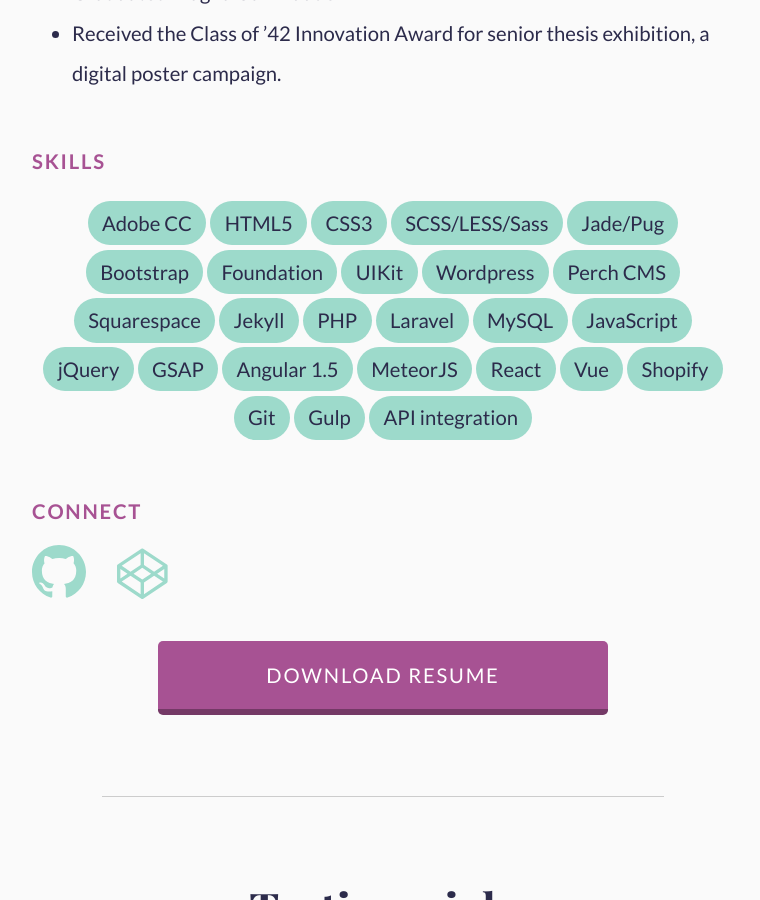
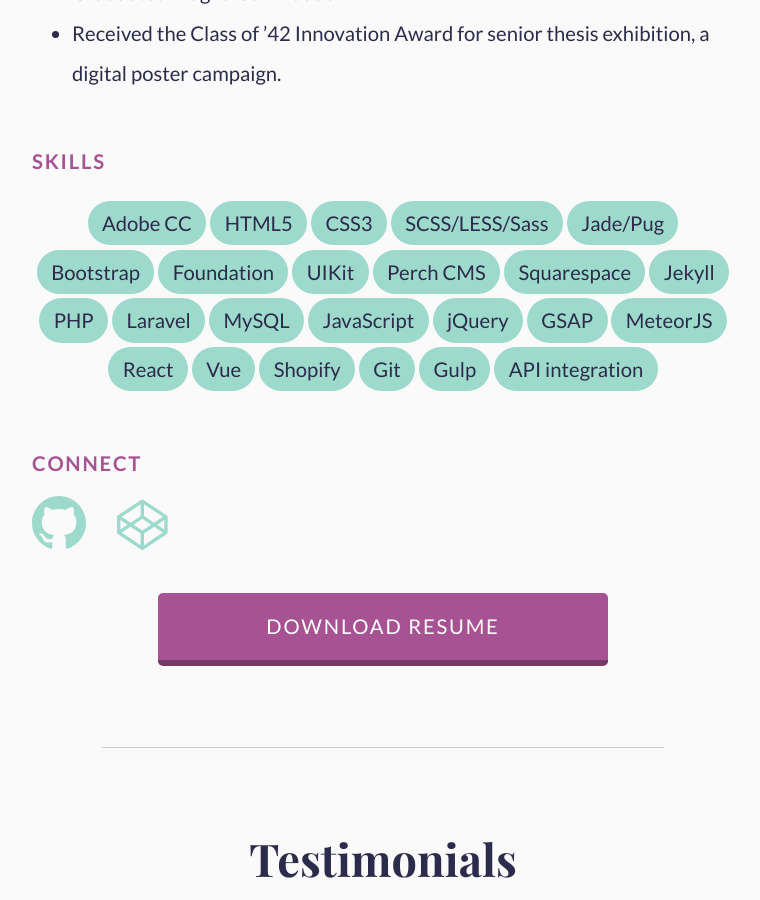
Before and after one commit to nchan0154/nicchan.me-legacy, a Jekyll site: the page built from about.html, in a window 1280 px wide and 900 px high, scrolled down 2009 px. Shown: the whole window, without its empty margins (257-1017 px from the left). Built offline with Jekyll 4.4.1, drawn with Linux system fonts in a browser that asks for light colours.

Commit message:
Remove wordpress from skills list because i'd rather eat a fork

```diff
--- a/about.html
+++ b/about.html
@@ -35,7 +35,6 @@
   - Bootstrap
   - Foundation
   - UIKit
-  - Wordpress
   - Perch CMS
   - Squarespace
   - Jekyll
@@ -45,7 +44,6 @@
   - JavaScript
   - jQuery
   - GSAP
-  - Angular 1.5
   - MeteorJS
   - React
   - Vue
```
